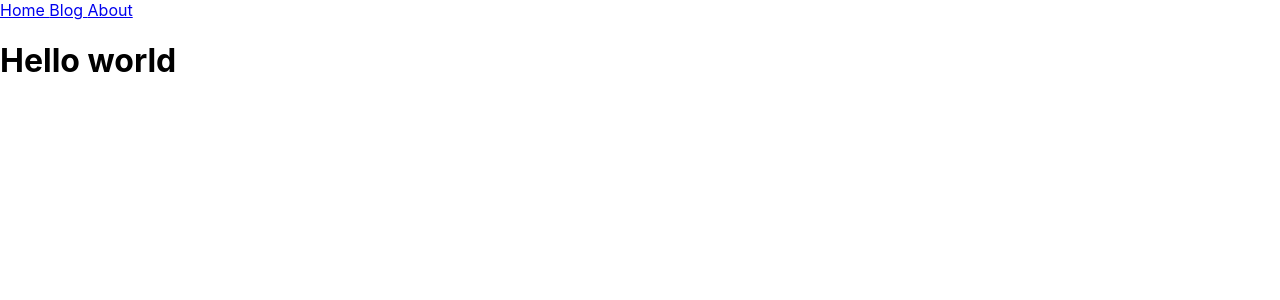
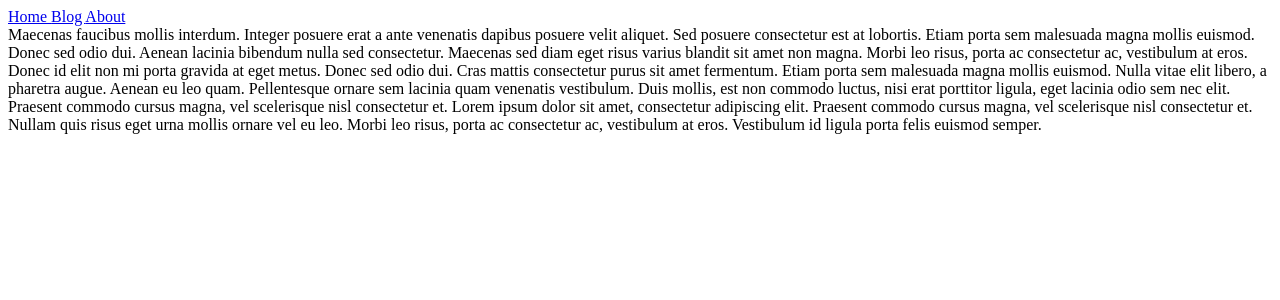
Before and after one commit to Tyler-Gosselin/Capstone-Front-End, a React (Create React App) app: page /about in a window 1280 px wide. Shown: the top 300 px of the page. Built offline with nearby package versions, Linux system fonts and the light colour scheme; grey boxes are pictures that could not be loaded.

Commit message:
Add main.scss and NavContainer

```diff
--- a/package.json
+++ b/package.json
@@ -8,6 +8,7 @@
     "@testing-library/user-event": "^12.8.3",
     "react": "^17.0.1",
     "react-dom": "^17.0.1",
+    "react-router-dom": "^5.2.0",
     "react-scripts": "4.0.3",
     "web-vitals": "^1.1.1"
   },
--- a/src/App.js
+++ b/src/App.js
@@ -3,6 +3,9 @@ import ReactDom from 'react-dom'
 import {BrowserRouter as Router, Switch, Route} from 'react-router-dom';
 
 import NavContainer from "./Components/Nav/NavContainer"
+import Home from './Components/Pages/Home'
+import Blog from './Components/Pages/Blogs'
+import About from './Components/Pages/About'
 
 function App() {
   return (
@@ -10,8 +13,12 @@ function App() {
       <Router>
       <div>
         <NavContainer />
+        <Switch>
+          <Route exact path ="/" component={Home}/>
+          <Route path="/blog" component={Blog} />
+          <Route path="/about" component={About} />
+        </Switch>
       </div>
-      <h1>Hello world</h1>
     </Router>
     </div>
   );
--- a/src/Components/Pages/About.js
+++ b/src/Components/Pages/About.js
@@ -2,8 +2,34 @@ import React from 'react'
 
 function About() {
   return (
-    <div>
-      <h1> About </h1>
+    <div className="content-page-wrapper">
+      <div
+        className="left-column"
+        style={{
+          background: "url(" +  + ") no-repeat",
+          backgroundSize: "cover",
+          backgroundPosition: "center",
+        }}
+      ></div>
+      <div className="right-column">
+        Maecenas faucibus mollis interdum. Integer posuere erat a ante venenatis
+        dapibus posuere velit aliquet. Sed posuere consectetur est at lobortis.
+        Etiam porta sem malesuada magna mollis euismod. Donec sed odio dui.
+        Aenean lacinia bibendum nulla sed consectetur. Maecenas sed diam eget
+        risus varius blandit sit amet non magna. Morbi leo risus, porta ac
+        consectetur ac, vestibulum at eros. Donec id elit non mi porta gravida
+        at eget metus. Donec sed odio dui. Cras mattis consectetur purus sit
+        amet fermentum. Etiam porta sem malesuada magna mollis euismod. Nulla
+        vitae elit libero, a pharetra augue. Aenean eu leo quam. Pellentesque
+        ornare sem lacinia quam venenatis vestibulum. Duis mollis, est non
+        commodo luctus, nisi erat porttitor ligula, eget lacinia odio sem nec
+        elit. Praesent commodo cursus magna, vel scelerisque nisl consectetur
+        et. Lorem ipsum dolor sit amet, consectetur adipiscing elit. Praesent
+        commodo cursus magna, vel scelerisque nisl consectetur et. Nullam quis
+        risus eget urna mollis ornare vel eu leo. Morbi leo risus, porta ac
+        consectetur ac, vestibulum at eros. Vestibulum id ligula porta felis
+        euismod semper.
+      </div>
     </div>
   )
 }
--- a/src/index.js
+++ b/src/index.js
@@ -1,6 +1,5 @@
 import React from 'react';
 import ReactDOM from 'react-dom';
-import './index.css';
 import App from './App';
 import reportWebVitals from './reportWebVitals';
 
--- /dev/null
+++ b/src/style/Main.scss
@@ -0,0 +1 @@
+@import "./Nav.scss"
```
Also changed, not shown: src/style/Nav.scss (added), 1 other file (tests, documents, lock files or other folders).
